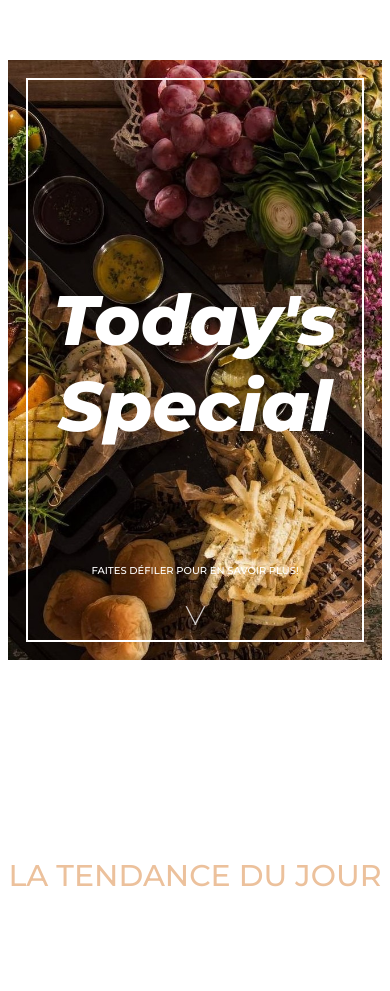
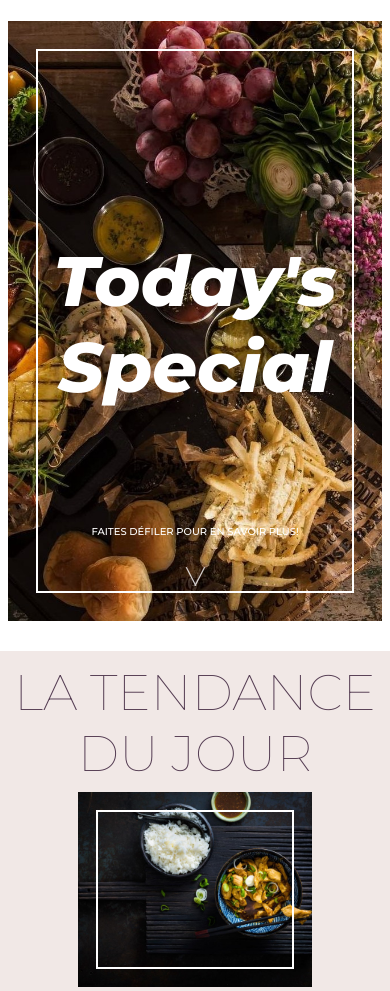
Before and after one commit to loicmisenta/loicmisenta.github.io, a plain HTML site: page index.html in a window 390 px wide. Shown: the part 57-1048 px from the top of the page. Before the commit the page ends 951 px from the top, so only its background shows below. Drawn offline with Linux system fonts and the light colour scheme.

Commit message:
avancement

```diff
--- a/index.html
+++ b/index.html
@@ -58,9 +58,8 @@
       <div class="row">
         <div class="headingRowCentered">
           <p>LA TENDANCE DU JOUR</p>
-
-
         </div>
+        <div class="pictureOfTheDay"><img src="images/recette1.jpg" alt=""></div>
       </div>
 
 
--- a/style.css
+++ b/style.css
@@ -1,8 +1,17 @@
 @import url('https://fonts.googleapis.com/css2?family=Montserrat:wght@500&display=swap');
 @import url('https://fonts.googleapis.com/css2?family=Montserrat:ital,wght@1,800&display=swap');
+@import url('https://fonts.googleapis.com/css2?family=Montserrat:wght@100&display=swap');
 
 
 /**#ecc19c, #1e847f, #000000, #333333**/
+
+/**palette couleur
+361D32
+543C52
+F55951
+EDD2CB
+F1E8E6
+*/
 
 *, *:before, *:after {
     box-sizing: inherit;
@@ -52,15 +61,13 @@ nav{
     transition: all 0.3s ease 0s;
 }
 .nav__links li a:hover{
-    color:#ecc19c;
-}
-
-.main{
-    background-color: #1e847f;
+    color:#F55951;
 }
 
 
+
 .categoryEntrance{
+    padding-top: 2%;
 
 }
 
@@ -68,27 +75,42 @@ nav{
 
 }
 .row{
+    padding-top:3%;
+    text-align: center;
 
+    background-color: #F1E8E6;
 }
 
 .headingRowCentered{
-    text-align: center;
-    color:#ecc19c;
+
     font-family: "Montserrat", sans-serif;
-    font-size: 30px;
+    font-weight: lighter;
+    color:#543C52;
+    font-size: 50px;
+    padding-bottom: 2%;
+
 }
 .pictureHome{
     object-fit:cover;
     width: 100%;
     outline: 2px solid white;
     outline-offset: -20px;
+}
+.pictureOfTheDay img{
+    margin: auto;
+    width: 60%;
+    height: 50vw;
+    object-fit:cover;
+    outline: 2px solid white;
+    outline-offset: -20px;
+}
 
-}
 
 .pageHeader{
     padding: 2%;
-    padding-top: 30%;
+    padding-top: 20%;
     text-align: center;
+    height: 700px;
 }
 .textOnImageHome, .textOnImageHomeTitle{
     position: relative;
@@ -205,11 +227,15 @@ nav{
     }
   }
 
+  /*PC*/
   @media only screen and (min-width: 700px) {
     .pictureHome{height: 600px;}
     .textOnImageHomeTitle{
         font-size: 80px;
         bottom: 400px;
+    }
+    .textOnImageHome{
+        font-size: 19px;
     }
     .pageHeader{padding-top: 6%;}
     .ArrowDownAnimation::before{
@@ -238,12 +264,19 @@ nav{
         transform: translateY(-15px) rotate(-45deg);
     }
 
+
+    /*FOR PHONE*/
   }
   @media only screen and (max-width: 500px) {
-    .pictureHome{height: 600px;}
+    .pictureHome{
+        height: 600px;
+        outline-offset: -30px;
+    }
     .textOnImageHomeTitle{
         font-size: 70px;
         bottom: 400px;
     }
+    .headingRowCentered{
+    }
 
   }
```
